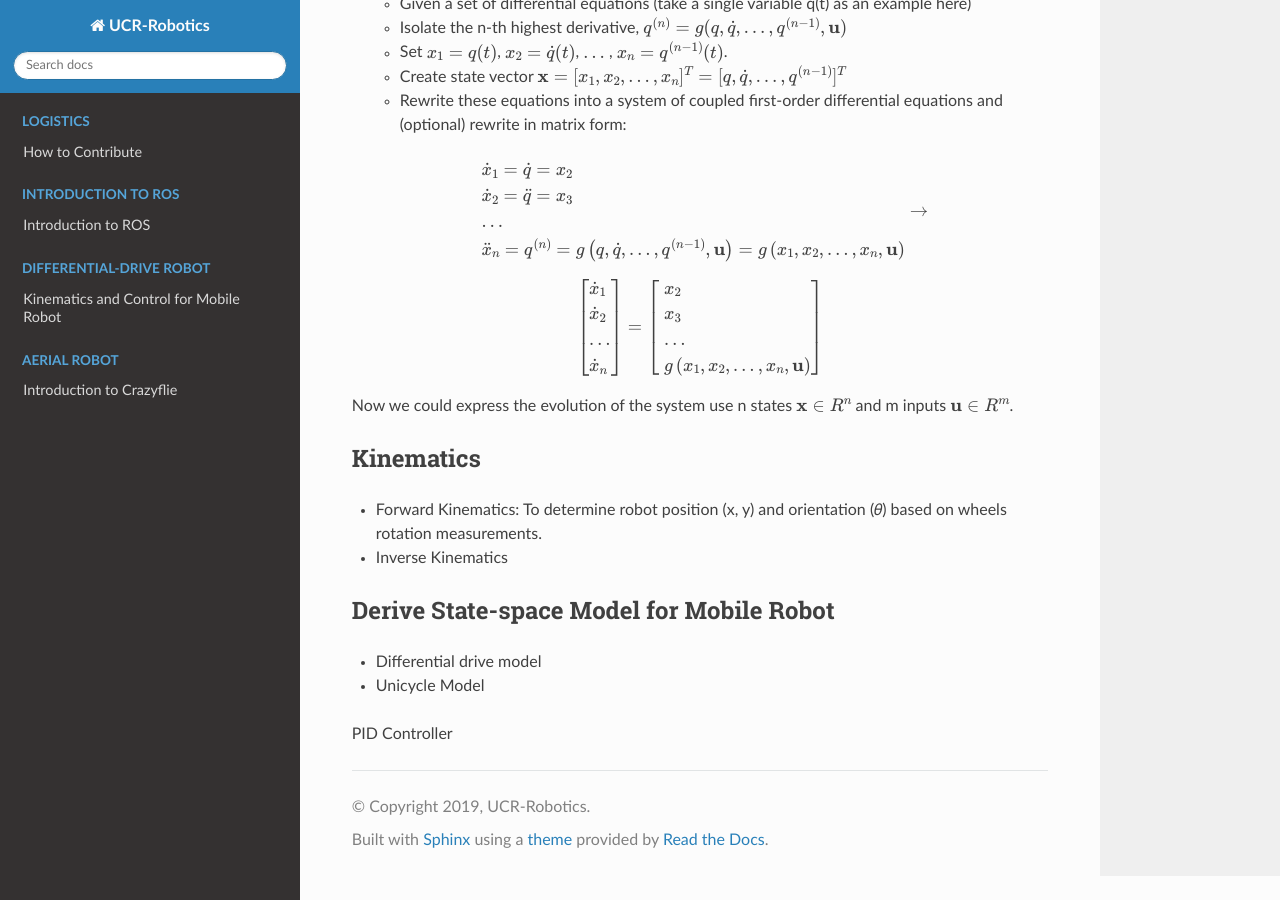
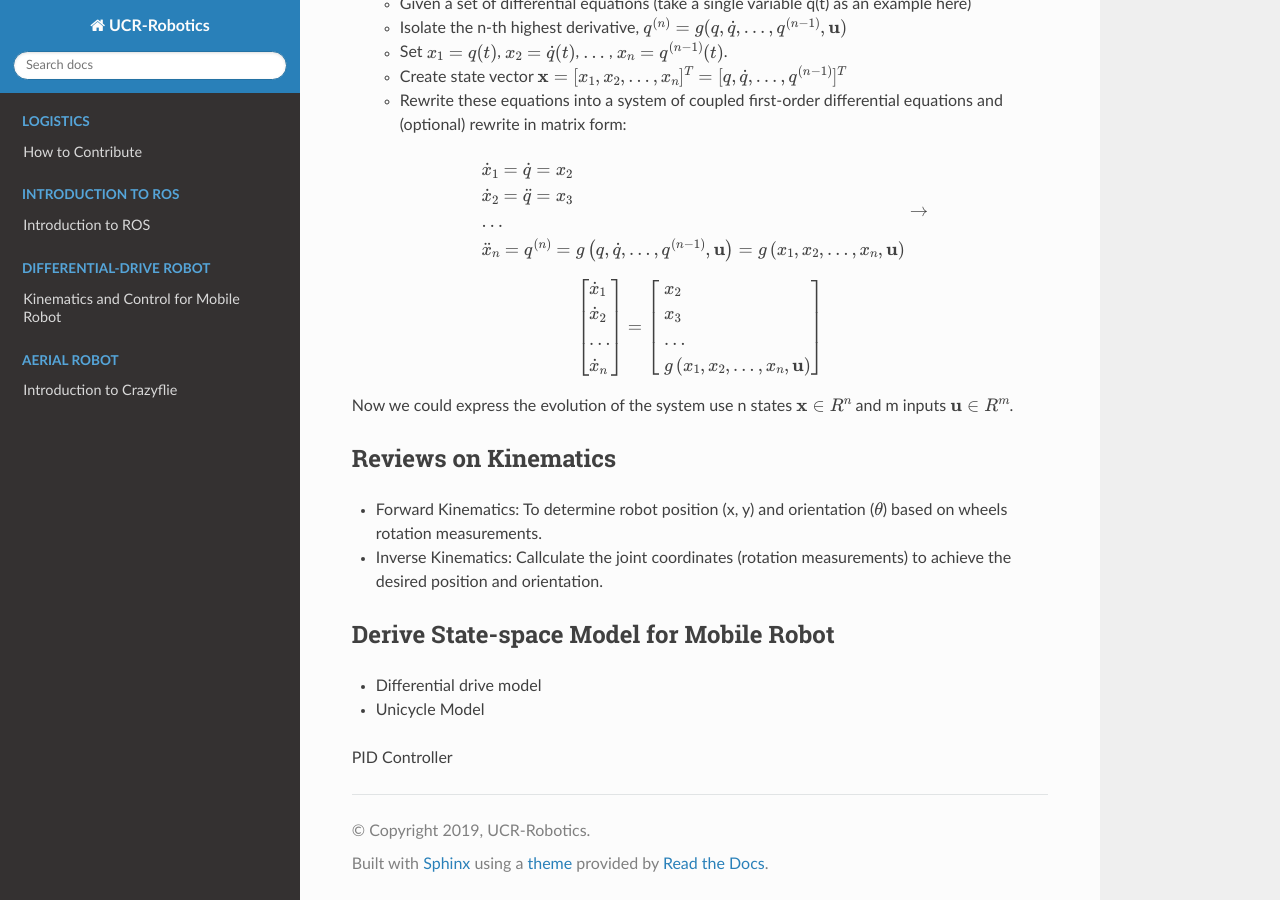
Before and after one commit to UCR-Robotics/UCR-Robotics, a Sphinx documentation site: the page built from docs/tbot/moRbt.rst, in a window 1280 px wide and 900 px high, scrolled down 512 px. Built offline with Sphinx 7.4.7 and the Read the Docs theme 2.0.0, drawn with Linux system fonts in a browser that asks for light colours.

Commit message:
Update moRbt.rst

```diff
--- a/docs/tbot/moRbt.rst
+++ b/docs/tbot/moRbt.rst
@@ -49,12 +49,12 @@ The states typically includes the configuration (position) and its derivative (v
 Now we could express the evolution of the system use n states :math:`\mathbf{x} \in R^{n}` and m inputs :math:`\mathbf{u} \in R^{m}`.
 
 
-Kinematics
+Reviews on Kinematics
 ----------
 
-- Forward Kinematics: To determine robot position (x, y) and orientation (𝜃) based on wheels rotation measurements.
+- Forward Kinematics: To determine robot position (x, y) and orientation (:math:`\theta`) based on wheels rotation measurements.
 
-- Inverse Kinematics
+- Inverse Kinematics: Callculate the joint coordinates (rotation measurements) to achieve the desired position and orientation.
 
 Derive State-space Model for Mobile Robot
 -----------------------------------------
```
